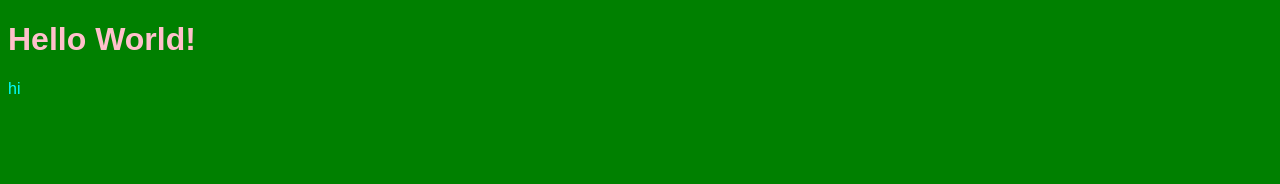
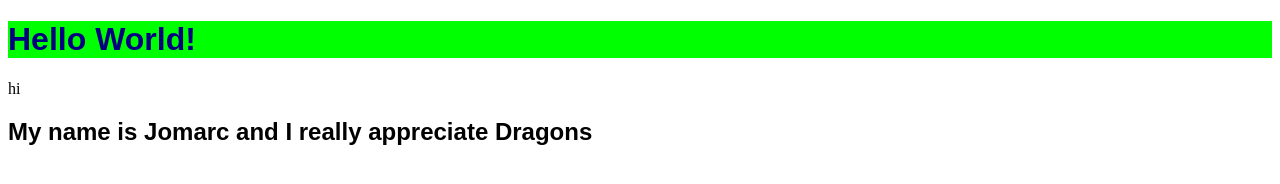
Before and after one commit to JomarcAvides/AvidesTest2, a plain HTML site: page Test2/index.html in a window 1280 px wide. Drawn offline with nearby package versions, Linux system fonts and the light colour scheme.

Commit message:
added an h2( does not work) added a new h2 css

```diff
--- a/Test2/app.js
+++ b/Test2/app.js
@@ -1,3 +1,7 @@
 $(document).ready(function(){
-	$("#heading").css("color","pink");
+	$("body").css("color","lime");
 });
+
+	$("h2").css("color","yellow");
+
+};
--- a/Test2/index.html
+++ b/Test2/index.html
@@ -11,5 +11,6 @@
 <body>
 <h1 id ="heading">Hello World!</h1>
 <p> hi </p>
+<h2> My name is Jomarc and I really appreciate Dragons </h2>
 </body>
 </html>
--- a/Test2/style.css
+++ b/Test2/style.css
@@ -1,5 +1,11 @@
-body {
-	color:cyan;
-	background-color: green;
+h1 {
+	color:navy;
+	background-color: lime;
 	font-family: Arial;
 }
+
+h2 {
+	color:blue
+	background-color: red;
+	font-family: Arial;
+}
```
